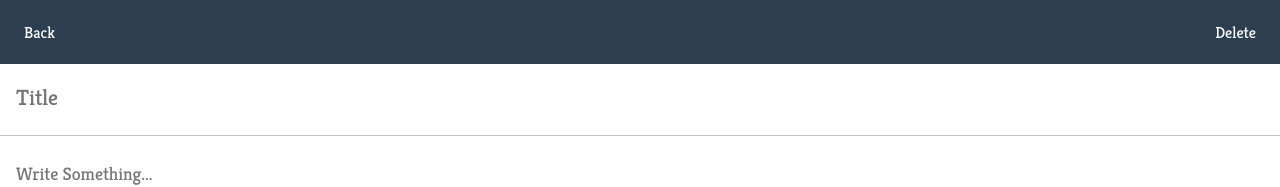
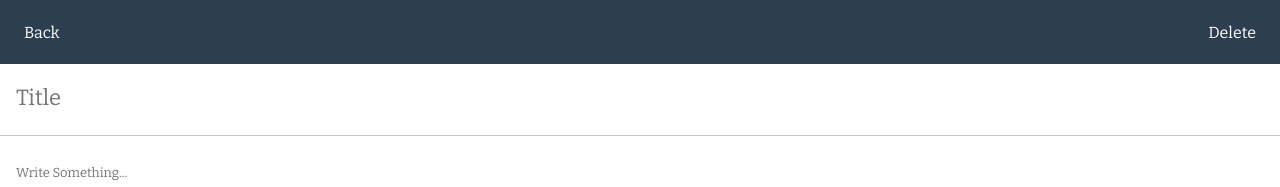
Before and after one commit to stetrevor/md-editor, a Vue app: page /#/1/edit in a window 1280 px wide. Shown: the top 187 px of the page. Built offline with nearby package versions, Linux system fonts and the light colour scheme.

Commit message:
Use Google fonts Bitter

```diff
--- a/src/App.vue
+++ b/src/App.vue
@@ -46,12 +46,12 @@ export default {
 </script>
 
 <style lang="scss">
-@import url("https://fonts.googleapis.com/css?family=Kreon:400,500&display=swap&subset=arabic,latin-ext");
+@import url("https://fonts.googleapis.com/css?family=Bitter&display=swap&subset=latin-ext");
 
 body {
   margin: 0;
   padding: 0;
-  font-family: "Kreon", serif;
+  font-family: "Bitter", serif;
   font-size: 16px;
 }
 
--- a/src/views/Edit.vue
+++ b/src/views/Edit.vue
@@ -204,7 +204,7 @@ export default {
     border: none;
     box-sizing: border-box;
     padding: 16px;
-    font-family: "Kreon", serif;
+    font-family: "Bitter", serif;
   }
 
   &__title {
@@ -222,7 +222,7 @@ export default {
   }
 
   &__title-height {
-    font-family: "Port Lligat Slab", serif;
+    font-family: "Bitter", serif;
     outline: none;
     border: none;
     box-sizing: border-box;
@@ -245,9 +245,11 @@ export default {
     flex-basis: 100%;
     resize: none;
     overflow-y: scroll;
-    font-size: 18px;
-    line-height: 1.6;
-    color: #505050;
+
+    font-size: 13px;
+    line-height: 2;
+    color: #585858;
+
     padding-bottom: 64px;
   }
 }
```
